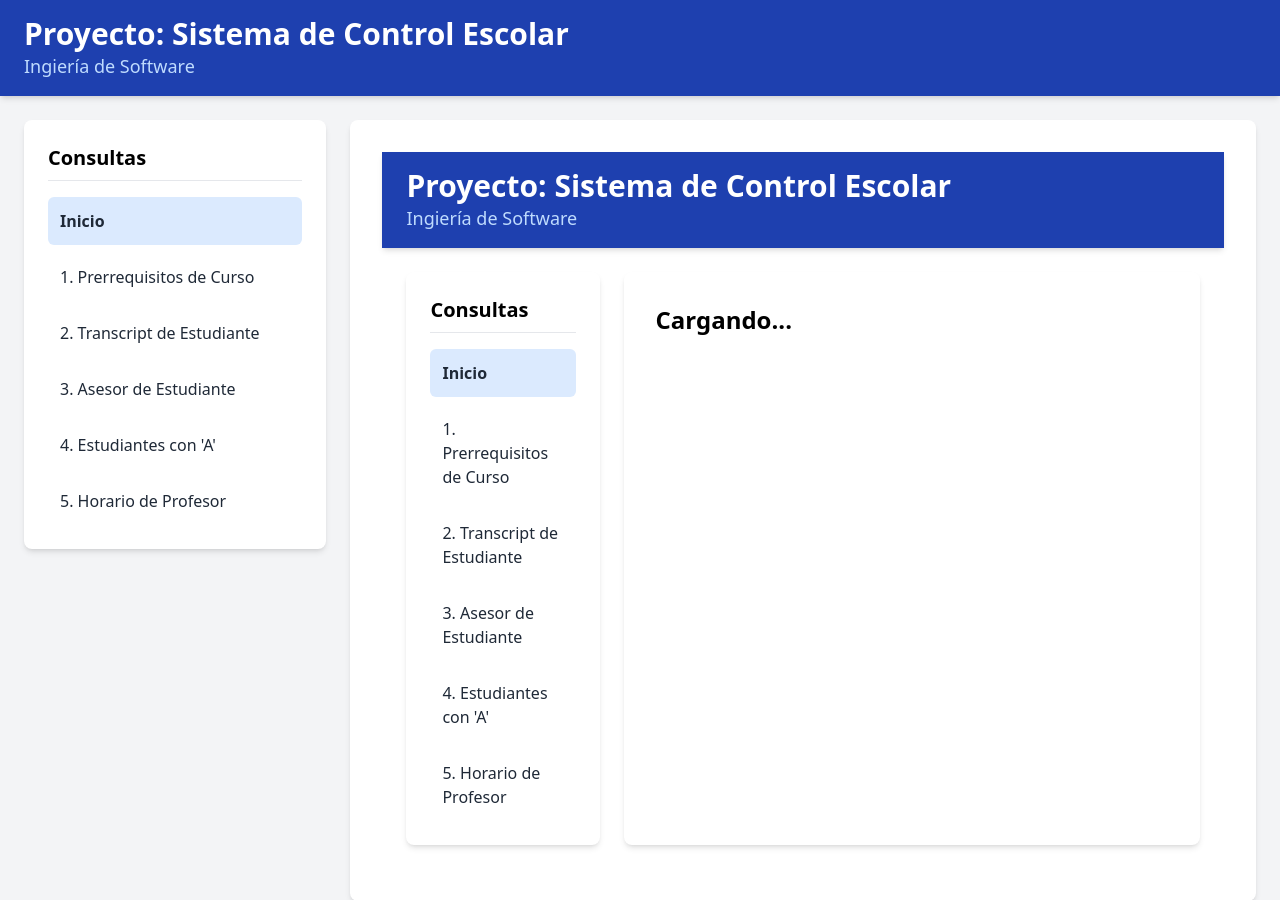
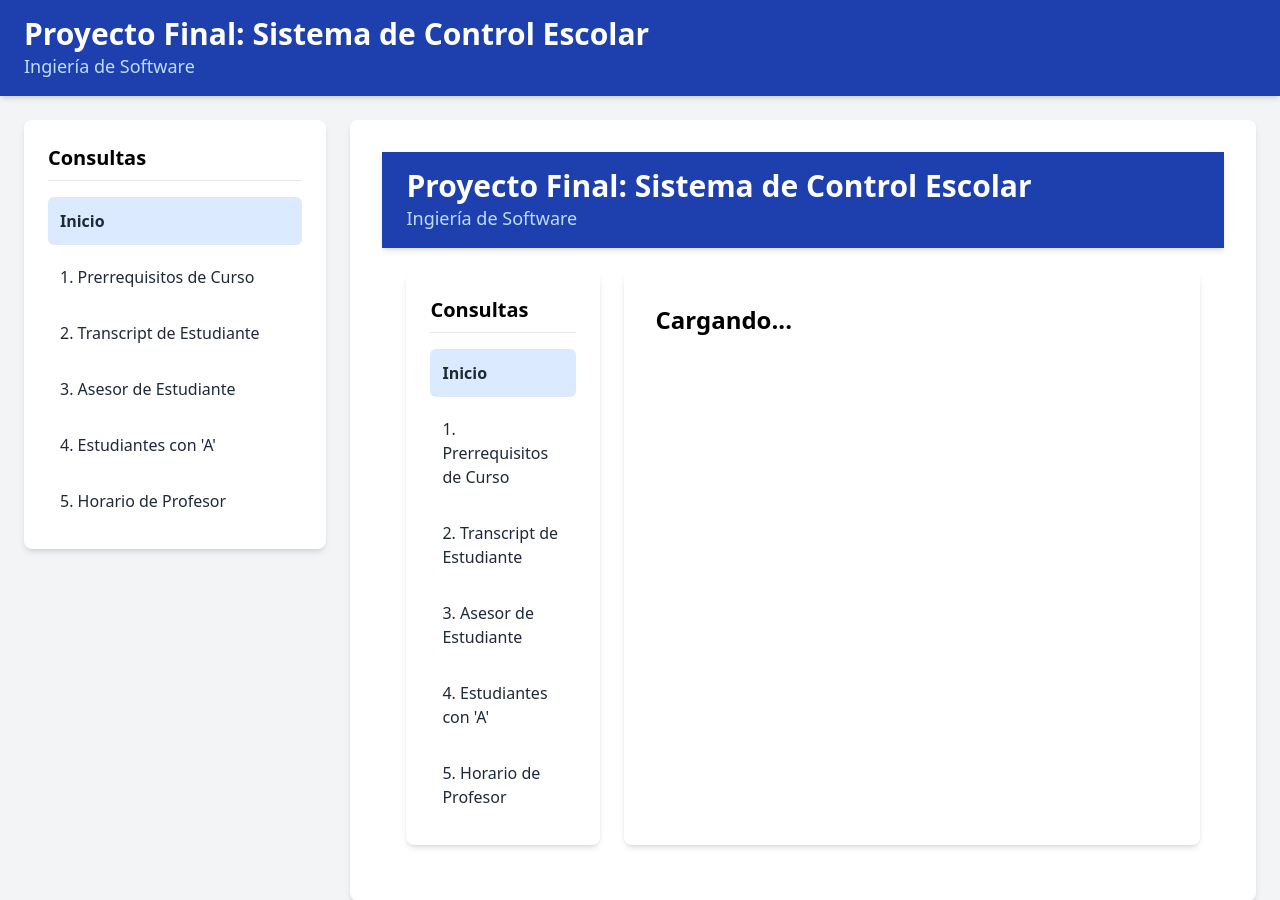
Before and after one commit to Nier18/Proyecto_Control_Escolar, a Django app: template sistema_control_escolar/templates/sistema_control_escolar/index.html in a window 1280 px wide. Shown: the top 900 px of the page. Run offline with Django 3.2, Linux system fonts and the light colour scheme; the template is opened without the code that fills it, so the values that code supplies are empty; some libraries are stand-ins or nearby versions.

Commit message:
Cambiar el título

```diff
--- a/sistema_control_escolar/templates/sistema_control_escolar/index.html
+++ b/sistema_control_escolar/templates/sistema_control_escolar/index.html
@@ -15,7 +15,7 @@
     <!-- Encabezado -->
     <header class="bg-blue-800 text-white shadow-md">
         <div class="container mx-auto px-6 py-4">
-            <h1 class="text-3xl font-bold">Proyecto: Sistema de Control Escolar</h1>
+            <h1 class="text-3xl font-bold">Proyecto Final: Sistema de Control Escolar</h1>
             <p class="text-lg text-blue-200">Ingiería de Software</p>
         </div>
     </header>
```
